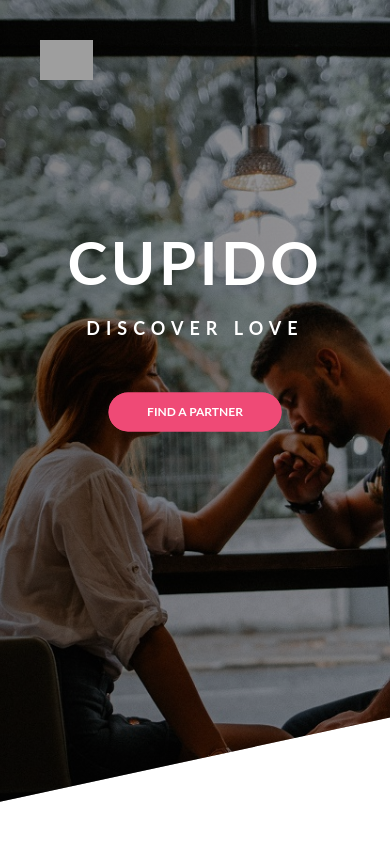
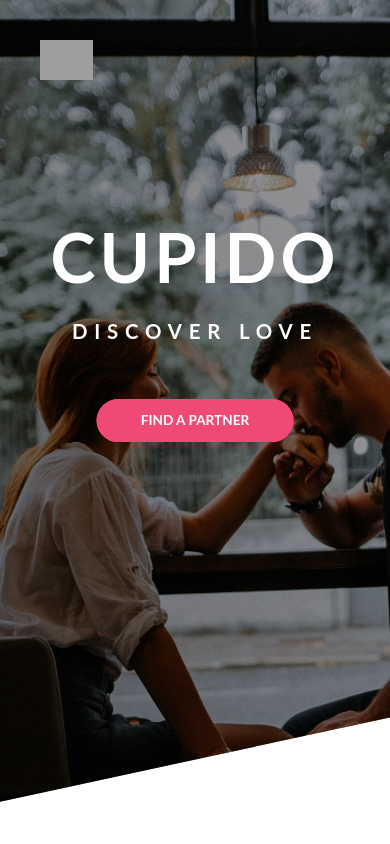
Before and after one commit to abhagsain/cupido, a React (Create React App) app: page / in a window 390 px wide. Shown: the top 844 px of the page. Built offline with nearby package versions, Linux system fonts and the light colour scheme; grey boxes are pictures that could not be loaded.

Commit message:
made form responsive

```diff
--- a/src/sass/base/_base.scss
+++ b/src/sass/base/_base.scss
@@ -20,7 +20,7 @@ html {
     }
 
     @include respond(phone) {
-        font-size: 37.5%;
+        font-size: 42.5%;
     }
 
 
--- a/src/sass/components/_form.scss
+++ b/src/sass/components/_form.scss
@@ -5,7 +5,6 @@
 }
 
 .form {
-    // height: 50rem;
     padding: 13rem 1rem;
     width: 90%;
     margin: 0 auto;
@@ -16,14 +15,40 @@
     background-position: right;
     border-radius: 3px;
     box-shadow: 0 0rem 1rem rgba(0, 0, 0, 0.167);
+
+    @include respond(tabPort) {
+        width: 100%;
+        background-image: linear-gradient(to right, rgba(255, 255, 255, 0.582),
+                rgba(255, 255, 255, 0.575)), url("../../assests/form-bg.jpg");
+        background-position: center;
+    }
 }
 
 .form__container {
-    padding: 1rem 6rem;
+    padding: 1rem 4rem;
     width: 40%;
 
+    @include respond(tabPort) {
+        width: 100%;
+        text-align: center;
+    }
+
+    @include respond(phone) {}
+
+
     .input__group {
-        width: 80%;
+        width: 90%;
+
+        @include respond(tabPort) {
+            width: 100%;
+            max-width: 80%;
+            margin: 0 auto;
+        }
+
+        @include respond(phone) {
+            max-width: 100%;
+        }
+
         color: $color-gray-2;
         font-size: 1.5rem;
 
```
